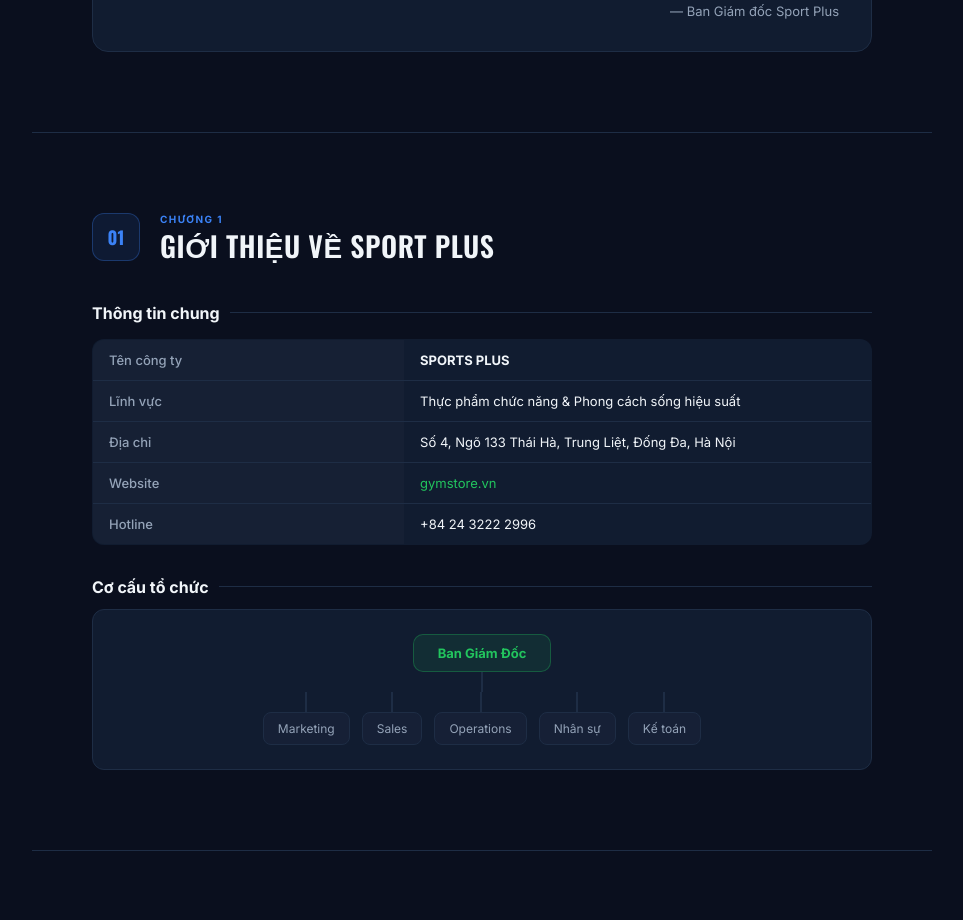
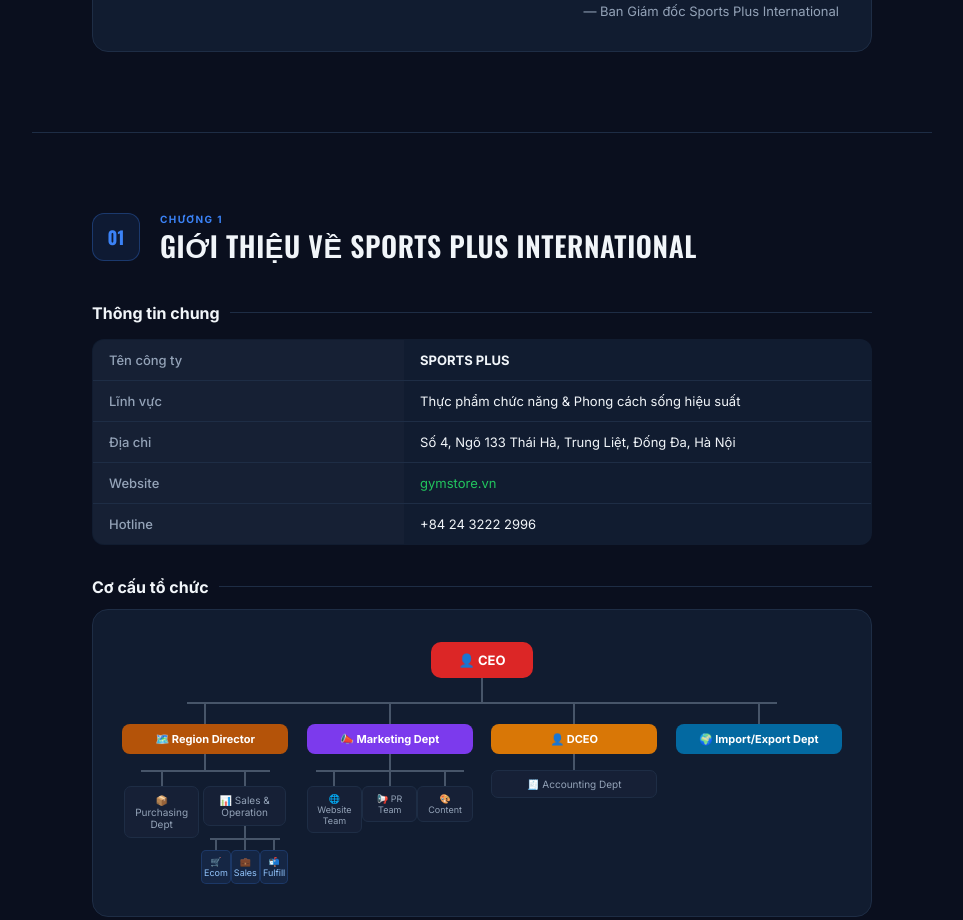
Before and after one commit to nthunggs/sp-pages, a plain HTML site: page sotay-nhanvien.html in a window 1280 px wide. Shown: the part 1344-2264 px from the top of the page, without its empty margins (228-1191 px from the left). Drawn offline with nearby package versions, Linux system fonts and the light colour scheme.

Commit message:
Fix org chart, rename to Sports Plus International

```diff
--- a/sotay-nhanvien.html
+++ b/sotay-nhanvien.html
@@ -3,7 +3,7 @@
 <head>
 <meta charset="UTF-8">
 <meta name="viewport" content="width=device-width, initial-scale=1.0">
-<title>Sổ Tay Nhân Viên — Sport Plus</title>
+<title>Sổ Tay Nhân Viên — Sports Plus International</title>
 <link rel="preconnect" href="https://fonts.googleapis.com">
 <link href="https://fonts.googleapis.com/css2?family=Inter:wght@300;400;500;600;700;800;900&family=Oswald:wght@400;500;600;700&display=swap" rel="stylesheet">
 <style>
@@ -1055,7 +1055,7 @@
 <!-- SIDEBAR -->
 <nav class="sidebar" id="sidebar">
   <div class="sidebar-logo">
-    <div class="sidebar-brand">Sport Plus</div>
+    <div class="sidebar-brand">Sports Plus International</div>
     <div class="sidebar-sub">Sổ tay nhân viên · 2026</div>
   </div>
   <div class="sidebar-nav">
@@ -1074,7 +1074,7 @@
   </div>
   <div class="sidebar-footer">
     🔒 Tài liệu lưu hành nội bộ<br>
-    Sport Plus · Hà Nội · 2026
+    Sports Plus International · Hà Nội · 2026
   </div>
 </nav>
 
@@ -1127,13 +1127,13 @@
       </div>
     </div>
     <div class="welcome-card">
-      <p class="welcome-text">Chào mừng bạn đến với <strong>Sport Plus!</strong></p>
+      <p class="welcome-text">Chào mừng bạn đến với <strong>Sports Plus International!</strong></p>
       <p class="welcome-text">Ngày hôm nay, bạn không chỉ bắt đầu một công việc mới — bạn đang gia nhập một đội ngũ đang viết tiếp hành trình <strong>xây dựng thương hiệu Việt Nam vươn tầm Đông Nam Á</strong> trong lĩnh vực phong cách sống hiệu suất cao.</p>
-      <p class="welcome-text">Chúng tôi không tuyển dụng nhân viên — <strong>chúng tôi kết nạp thành viên.</strong> Mỗi người gia nhập Sport Plus đều mang trong mình một phần sứ mệnh chung: trao quyền cho mọi người sống khỏe hơn, mạnh mẽ hơn và có mục đích hơn.</p>
+      <p class="welcome-text">Chúng tôi không tuyển dụng nhân viên — <strong>chúng tôi kết nạp thành viên.</strong> Mỗi người gia nhập Sports Plus International đều mang trong mình một phần sứ mệnh chung: trao quyền cho mọi người sống khỏe hơn, mạnh mẽ hơn và có mục đích hơn.</p>
       <div class="welcome-quote">
         "Chúng tôi không chỉ trả lương cho công việc bạn làm — chúng tôi đầu tư vào tương lai mà bạn sẽ đạt tới."
       </div>
-      <div class="welcome-sign">— Ban Giám đốc Sport Plus</div>
+      <div class="welcome-sign">— Ban Giám đốc Sports Plus International</div>
     </div>
   </section>
 
@@ -1143,7 +1143,7 @@
       <div class="chapter-badge" style="background:rgba(59,130,246,0.1);border:1px solid rgba(59,130,246,0.3);color:var(--accent);">01</div>
       <div class="section-titles">
         <div class="chapter-label" style="color:var(--accent);">Chương 1</div>
-        <div class="section-title">Giới Thiệu Về Sport Plus</div>
+        <div class="section-title">Giới Thiệu Về Sports Plus International</div>
       </div>
     </div>
 
@@ -1157,34 +1157,98 @@
     </table>
 
     <div class="sub-title" style="margin-top:32px;">Cơ cấu tổ chức</div>
-    <div style="background:var(--surface);border:1px solid var(--border);border-radius:12px;padding:24px;text-align:center;">
-      <div style="display:flex;flex-direction:column;align-items:center;gap:0;">
+    <div style="background:var(--surface);border:1px solid var(--border);border-radius:16px;padding:32px 20px;overflow-x:auto;">
+      <div style="min-width:560px;">
+
         <!-- CEO -->
-        <div style="background:rgba(34,197,94,0.1);border:1px solid rgba(34,197,94,0.3);border-radius:10px;padding:10px 24px;font-weight:700;color:var(--green);font-size:13px;">Ban Giám Đốc</div>
-        <div style="width:2px;height:20px;background:var(--border);"></div>
-        <!-- Departments row -->
-        <div style="display:flex;gap:12px;flex-wrap:wrap;justify-content:center;">
-          <div style="display:flex;flex-direction:column;align-items:center;gap:0;">
-            <div style="width:2px;height:20px;background:var(--border);"></div>
-            <div style="background:var(--surface2);border:1px solid var(--border);border-radius:8px;padding:8px 14px;font-size:12px;color:var(--muted);">Marketing</div>
+        <div style="display:flex;justify-content:center;margin-bottom:0;">
+          <div style="background:#dc2626;border-radius:10px;padding:10px 28px;font-weight:700;color:#fff;font-size:13px;text-align:center;">👤 CEO</div>
+        </div>
+
+        <!-- Line down from CEO -->
+        <div style="display:flex;justify-content:center;"><div style="width:2px;height:24px;background:var(--dim);"></div></div>
+
+        <!-- Horizontal connector spanning L1 nodes -->
+        <div style="display:flex;justify-content:center;">
+          <div style="width:80%;height:2px;background:var(--dim);"></div>
+        </div>
+
+        <!-- L1: 4 columns -->
+        <div style="display:grid;grid-template-columns:1fr 1fr 1fr 1fr;gap:0;">
+
+          <!-- Col 1: Region Director -->
+          <div style="display:flex;flex-direction:column;align-items:center;">
+            <div style="width:2px;height:20px;background:var(--dim);"></div>
+            <div style="background:#b45309;border-radius:8px;padding:8px 10px;font-size:11px;font-weight:700;color:#fff;text-align:center;width:90%;">🗺️ Region Director</div>
+            <div style="width:2px;height:16px;background:var(--dim);"></div>
+            <!-- horizontal connector L2 -->
+            <div style="width:70%;height:2px;background:var(--dim);"></div>
+            <div style="display:grid;grid-template-columns:1fr 1fr;width:90%;gap:0;">
+              <div style="display:flex;flex-direction:column;align-items:center;">
+                <div style="width:2px;height:14px;background:var(--dim);"></div>
+                <div style="background:var(--surface2);border:1px solid var(--border);border-radius:7px;padding:7px 6px;font-size:10px;color:var(--muted);text-align:center;width:95%;">📦 Purchasing Dept</div>
+              </div>
+              <div style="display:flex;flex-direction:column;align-items:center;">
+                <div style="width:2px;height:14px;background:var(--dim);"></div>
+                <div style="background:var(--surface2);border:1px solid var(--border);border-radius:7px;padding:7px 6px;font-size:10px;color:var(--muted);text-align:center;width:95%;">📊 Sales & Operation</div>
+                <div style="width:2px;height:12px;background:var(--dim);"></div>
+                <div style="width:80%;height:2px;background:var(--dim);"></div>
+                <div style="display:grid;grid-template-columns:1fr 1fr 1fr;width:100%;">
+                  <div style="display:flex;flex-direction:column;align-items:center;">
+                    <div style="width:2px;height:10px;background:var(--dim);"></div>
+                    <div style="background:rgba(59,130,246,0.1);border:1px solid rgba(59,130,246,0.2);border-radius:5px;padding:5px 2px;font-size:9px;color:#93c5fd;text-align:center;">🛒 Ecom</div>
+                  </div>
+                  <div style="display:flex;flex-direction:column;align-items:center;">
+                    <div style="width:2px;height:10px;background:var(--dim);"></div>
+                    <div style="background:rgba(59,130,246,0.1);border:1px solid rgba(59,130,246,0.2);border-radius:5px;padding:5px 2px;font-size:9px;color:#93c5fd;text-align:center;">💼 Sales</div>
+                  </div>
+                  <div style="display:flex;flex-direction:column;align-items:center;">
+                    <div style="width:2px;height:10px;background:var(--dim);"></div>
+                    <div style="background:rgba(59,130,246,0.1);border:1px solid rgba(59,130,246,0.2);border-radius:5px;padding:5px 2px;font-size:9px;color:#93c5fd;text-align:center;">📬 Fulfill</div>
+                  </div>
+                </div>
+              </div>
+            </div>
           </div>
-          <div style="display:flex;flex-direction:column;align-items:center;gap:0;">
-            <div style="width:2px;height:20px;background:var(--border);"></div>
-            <div style="background:var(--surface2);border:1px solid var(--border);border-radius:8px;padding:8px 14px;font-size:12px;color:var(--muted);">Sales</div>
+
+          <!-- Col 2: Marketing -->
+          <div style="display:flex;flex-direction:column;align-items:center;">
+            <div style="width:2px;height:20px;background:var(--dim);"></div>
+            <div style="background:#7c3aed;border-radius:8px;padding:8px 10px;font-size:11px;font-weight:700;color:#fff;text-align:center;width:90%;">📣 Marketing Dept</div>
+            <div style="width:2px;height:16px;background:var(--dim);"></div>
+            <div style="width:80%;height:2px;background:var(--dim);"></div>
+            <div style="display:grid;grid-template-columns:1fr 1fr 1fr;width:90%;">
+              <div style="display:flex;flex-direction:column;align-items:center;">
+                <div style="width:2px;height:14px;background:var(--dim);"></div>
+                <div style="background:var(--surface2);border:1px solid var(--border);border-radius:6px;padding:6px 4px;font-size:9px;color:var(--muted);text-align:center;">🌐 Website Team</div>
+              </div>
+              <div style="display:flex;flex-direction:column;align-items:center;">
+                <div style="width:2px;height:14px;background:var(--dim);"></div>
+                <div style="background:var(--surface2);border:1px solid var(--border);border-radius:6px;padding:6px 4px;font-size:9px;color:var(--muted);text-align:center;">📢 PR Team</div>
+              </div>
+              <div style="display:flex;flex-direction:column;align-items:center;">
+                <div style="width:2px;height:14px;background:var(--dim);"></div>
+                <div style="background:var(--surface2);border:1px solid var(--border);border-radius:6px;padding:6px 4px;font-size:9px;color:var(--muted);text-align:center;">🎨 Content</div>
+              </div>
+            </div>
           </div>
-          <div style="display:flex;flex-direction:column;align-items:center;gap:0;">
-            <div style="width:2px;height:20px;background:var(--border);"></div>
-            <div style="background:var(--surface2);border:1px solid var(--border);border-radius:8px;padding:8px 14px;font-size:12px;color:var(--muted);">Operations</div>
+
+          <!-- Col 3: DCEO -->
+          <div style="display:flex;flex-direction:column;align-items:center;">
+            <div style="width:2px;height:20px;background:var(--dim);"></div>
+            <div style="background:#d97706;border-radius:8px;padding:8px 10px;font-size:11px;font-weight:700;color:#fff;text-align:center;width:90%;">👤 DCEO</div>
+            <div style="width:2px;height:16px;background:var(--dim);"></div>
+            <div style="background:var(--surface2);border:1px solid var(--border);border-radius:7px;padding:7px 10px;font-size:10px;color:var(--muted);text-align:center;width:90%;">🧾 Accounting Dept</div>
           </div>
-          <div style="display:flex;flex-direction:column;align-items:center;gap:0;">
-            <div style="width:2px;height:20px;background:var(--border);"></div>
-            <div style="background:var(--surface2);border:1px solid var(--border);border-radius:8px;padding:8px 14px;font-size:12px;color:var(--muted);">Nhân sự</div>
+
+          <!-- Col 4: Import/Export -->
+          <div style="display:flex;flex-direction:column;align-items:center;">
+            <div style="width:2px;height:20px;background:var(--dim);"></div>
+            <div style="background:#0369a1;border-radius:8px;padding:8px 10px;font-size:11px;font-weight:700;color:#fff;text-align:center;width:90%;">🌍 Import/Export Dept</div>
           </div>
-          <div style="display:flex;flex-direction:column;align-items:center;gap:0;">
-            <div style="width:2px;height:20px;background:var(--border);"></div>
-            <div style="background:var(--surface2);border:1px solid var(--border);border-radius:8px;padding:8px 14px;font-size:12px;color:var(--muted);">Kế toán</div>
-          </div>
-        </div>
+
+        </div>
+
       </div>
     </div>
   </section>
@@ -1210,7 +1274,7 @@
       </div>
     </div>
 
-    <div class="sub-title">5 Giá trị cốt lõi — DNA của Sport Plus</div>
+    <div class="sub-title">5 Giá trị cốt lõi — DNA của Sports Plus International</div>
     <div class="values-grid">
       <div class="value-card">
         <div class="value-num">01</div>
@@ -1340,7 +1404,7 @@
 
     <div style="background:rgba(245,158,11,0.05);border:1px solid rgba(245,158,11,0.2);border-radius:12px;padding:18px 20px;margin-bottom:24px;">
       <div style="font-size:13px;font-weight:700;color:var(--gold);margin-bottom:6px;">🔶 Lark — Nền tảng giao tiếp chính thức</div>
-      <p style="font-size:13px;color:var(--muted);line-height:1.7;">Lark là <strong style="color:var(--text);">Single Source of Truth</strong> tại Sport Plus. Mọi trao đổi, phê duyệt và quản lý nhiệm vụ đều thực hiện trên Lark để đảm bảo minh bạch và lưu trữ lâu dài.</p>
+      <p style="font-size:13px;color:var(--muted);line-height:1.7;">Lark là <strong style="color:var(--text);">Single Source of Truth</strong> tại Sports Plus International. Mọi trao đổi, phê duyệt và quản lý nhiệm vụ đều thực hiện trên Lark để đảm bảo minh bạch và lưu trữ lâu dài.</p>
     </div>
 
     <div class="sub-title">Quy trình xử lý công việc trên Lark</div>
@@ -1513,7 +1577,7 @@
     <div class="sign-card">
       <div style="font-size:32px;margin-bottom:16px;">✍️</div>
       <div class="sign-title">Xác Nhận Đã Đọc & Cam Kết Thực Hiện</div>
-      <p class="sign-sub">Tôi đã đọc, hiểu và cam kết thực hiện đầy đủ các quy định trong<br>Sổ tay Nhân viên Sport Plus.</p>
+      <p class="sign-sub">Tôi đã đọc, hiểu và cam kết thực hiện đầy đủ các quy định trong<br>Sổ tay Nhân viên Sports Plus International.</p>
       <div class="sign-fields">
         <div class="sign-field">
           <div class="sign-field-label">Họ và tên</div>
@@ -1529,7 +1593,7 @@
         </div>
       </div>
       <div style="margin-top:40px;padding-top:24px;border-top:1px solid var(--border);font-size:12px;color:var(--dim);">
-        🏋️ <strong style="color:var(--muted);">Sport Plus</strong> · Elevate Our Life! · Hà Nội 2026 · Tài liệu lưu hành nội bộ
+        🏋️ <strong style="color:var(--muted);">Sports Plus International</strong> · Elevate Our Life! · Hà Nội 2026 · Tài liệu lưu hành nội bộ
       </div>
     </div>
   </div>
```
